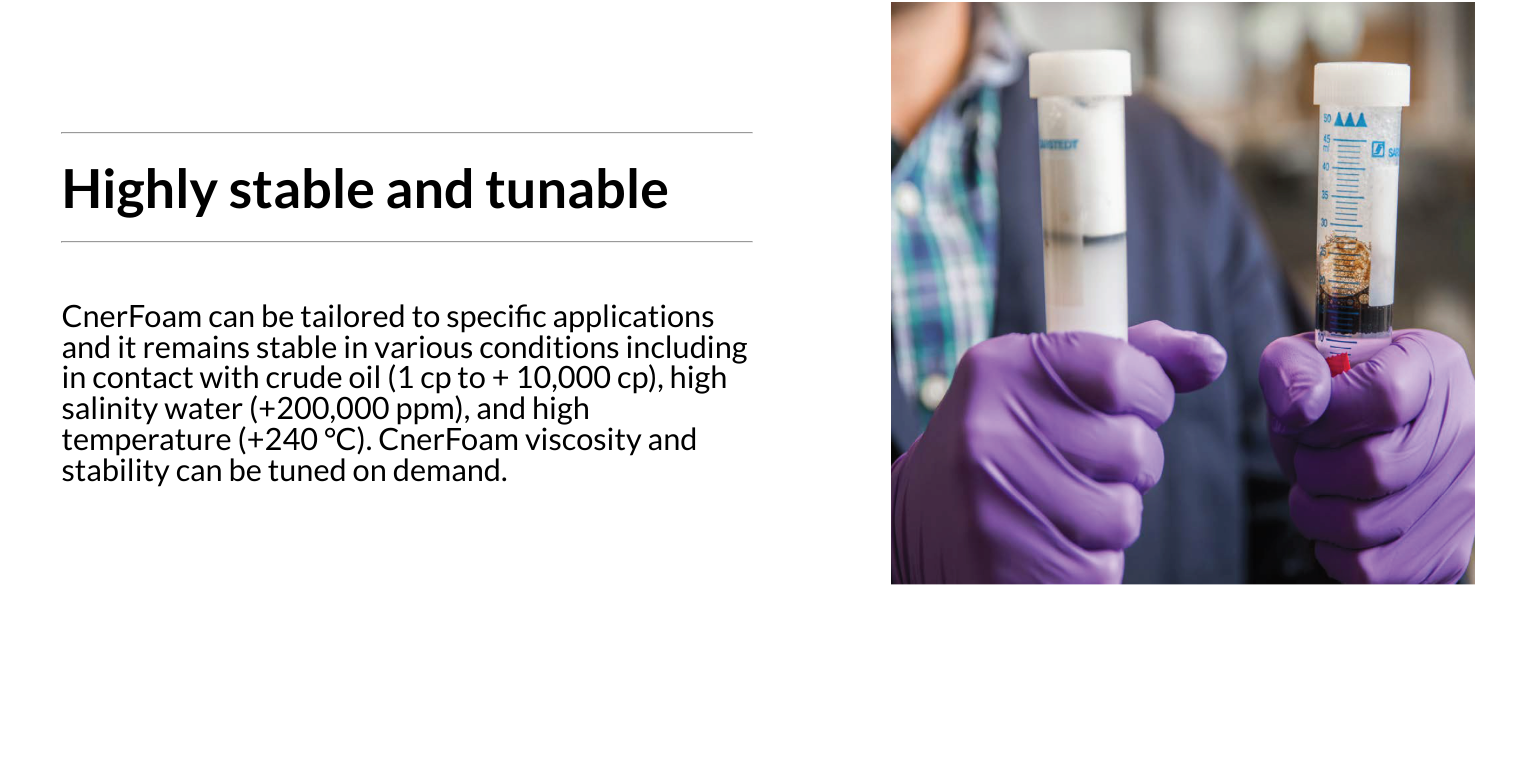
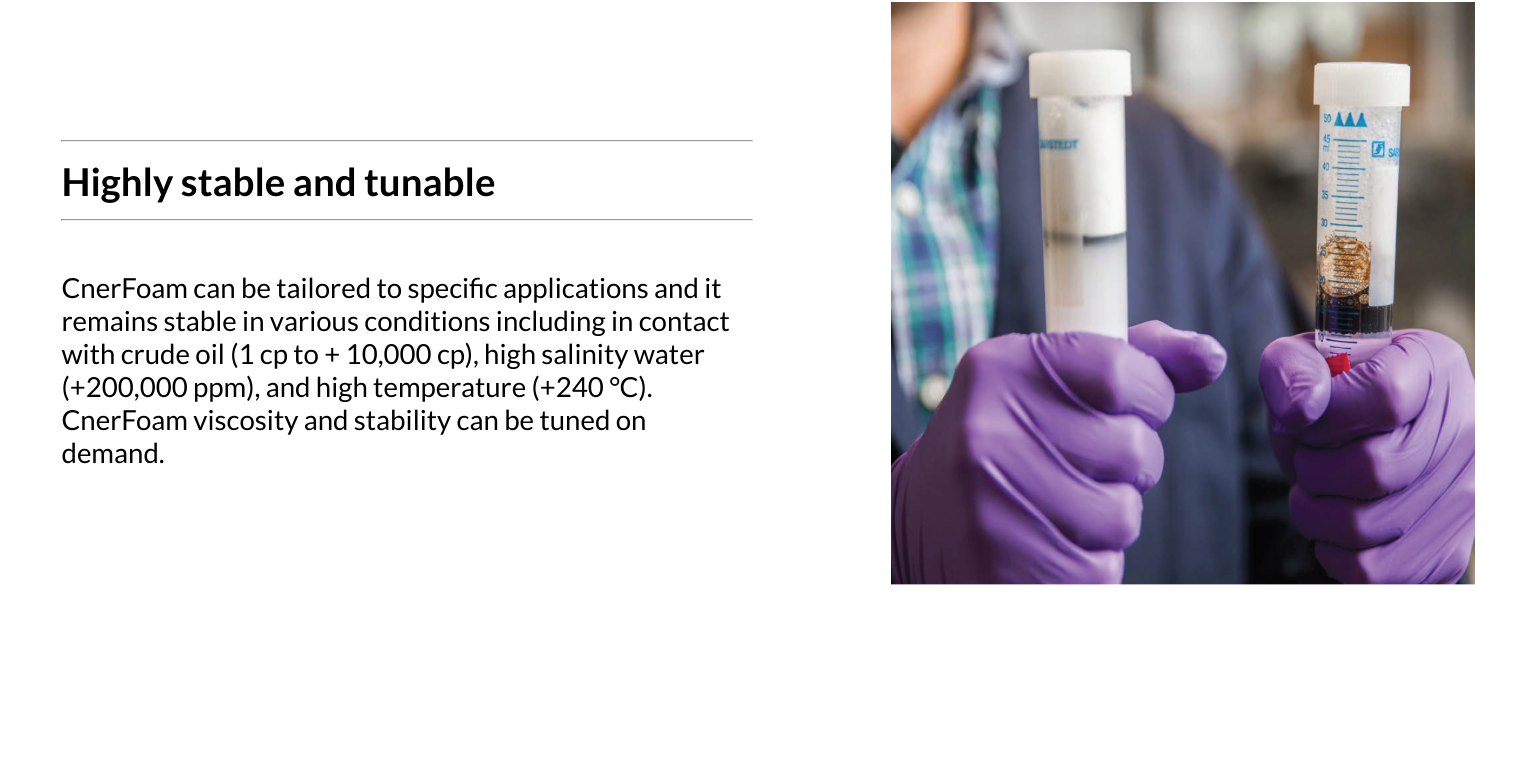
Before and after one commit to EbrahimGhanbari/cnergreen, a React (Create React App) app in the folder client/: page /#/cnerfoam in a window 1536 px wide. Shown: the part 773-1544 px from the top of the page. Built offline with nearby package versions, Linux system fonts and the light colour scheme; grey boxes are pictures that could not be loaded; a web font is replaced by a local one; what react-plotly.js would draw is missing.

Commit message:
fixed issue for smaller screen

```diff
--- a/client/src/components/Footer.scss
+++ b/client/src/components/Footer.scss
@@ -79,7 +79,7 @@
   width: 80vw;
 }
 
-@media screen and (min-width: 350px) and (max-width: 539px) {
+@media screen and (max-width: 539px) {
   .footer {
     padding-top: 5vh;
 
--- a/client/src/components/Main/Main.scss
+++ b/client/src/components/Main/Main.scss
@@ -16,7 +16,7 @@
   justify-content: space-between;
 }
 
-@media screen and (min-width: 350px) and (max-width: 539px) {
+@media screen and (max-width: 539px) {
   .divider-1 {
     height: 100px;
   }
--- a/client/src/components/Main/MainFour.scss
+++ b/client/src/components/Main/MainFour.scss
@@ -26,7 +26,7 @@
   }
 }
 
-@media screen and (min-width: 350px) and (max-width: 539px) {
+@media screen and (max-width: 539px) {
   .MainFour {
     padding: 0vh 5vw 0vh;
     .MainFour_1 {
--- a/client/src/components/Main/MainOne.scss
+++ b/client/src/components/Main/MainOne.scss
@@ -51,7 +51,7 @@
   }
 }
 
-@media screen and (min-width: 350px) and (max-width: 539px) {
+@media screen and (max-width: 539px) {
   .MainOne {
     .MainOne_1 {
       padding: 0vh 8vw 5vh 10vw;
--- a/client/src/components/Main/MainThree.scss
+++ b/client/src/components/Main/MainThree.scss
@@ -44,7 +44,7 @@
   }
 }
 
-@media screen and (min-width: 350px) and (max-width: 539px) {
+@media screen and (max-width: 539px) {
   .MainThree {
     padding-left: 5vw;
     padding-right: 5vw;
--- a/client/src/components/Main/MainTwo.scss
+++ b/client/src/components/Main/MainTwo.scss
@@ -49,7 +49,7 @@
   }
 }
 
-@media screen and (min-width: 350px) and (max-width: 539px) {
+@media screen and (max-width: 539px) {
   .MainTwo {
     display: flex;
     flex-direction: column;
--- a/client/src/components/Utilities/Cover.scss
+++ b/client/src/components/Utilities/Cover.scss
@@ -43,7 +43,7 @@
   }
 }
 
-@media screen and (min-width: 350px) and (max-width: 539px) {
+@media screen and (max-width: 539px) {
   .cover {
     padding-top: 1vw;
   }
--- a/client/src/components/Utilities/TextCenter.scss
+++ b/client/src/components/Utilities/TextCenter.scss
@@ -11,7 +11,7 @@
   }
 }
 
-@media screen and (min-width: 350px) and (max-width: 539px) {
+@media screen and (max-width: 539px) {
   .TextCenter {
     padding: 0vw 7vw;
     font-size: 15px;
--- a/client/src/components/Utilities/TextImage.scss
+++ b/client/src/components/Utilities/TextImage.scss
@@ -32,7 +32,7 @@
 .extra_space {
   padding-top: 40vw;
 }
-@media screen and (min-width: 350px) and (max-width: 539px) {
+@media screen and (max-width: 539px) {
   .textImagContainer {
     padding-left: 3vw;
     padding-right: 3vw;
@@ -111,7 +111,7 @@
         padding-bottom: 2vw;
       }
       .textImagContent {
-        font-size: 2.5vw;
+        font-size: 2vw;
       }
     }
 
@@ -139,11 +139,12 @@
       width: 45vw;
 
       .textImagTitle {
-        font-size: 3.5vw;
+        font-size: 2.5vw;
         padding-bottom: 2vw;
       }
       .textImagContent {
-        font-size: 2vw;
+        font-size: 1.8vw;
+        line-height: normal;
       }
     }
 
--- a/client/src/styles/utilities.scss
+++ b/client/src/styles/utilities.scss
@@ -21,7 +21,7 @@
   background-color: rgb(29, 29, 29);
 }
 
-@media screen and (min-width: 350px) and (max-width: 539px) {
+@media screen and (max-width: 539px) {
   .button_blue {
     font-size: 12px;
     width: 19vw;
```
